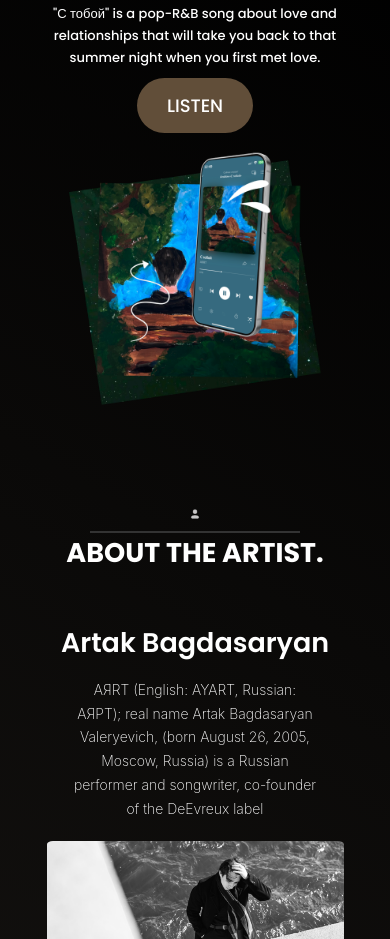
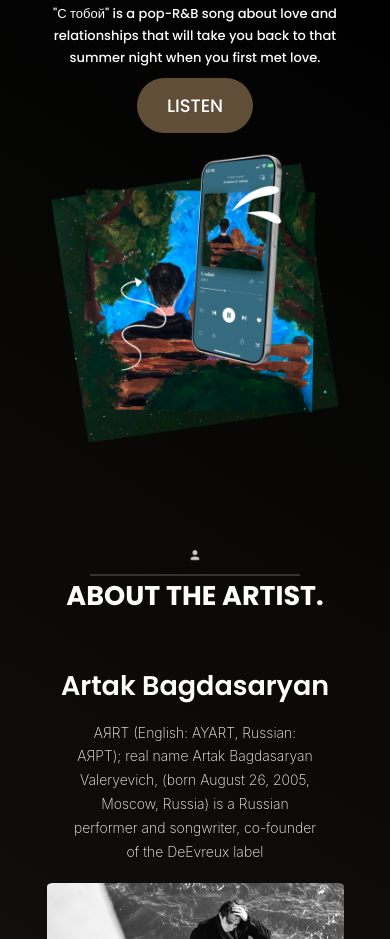
Before and after one commit to anorllondo/ayart, a plain HTML site: page index.html in a window 390 px wide. Shown: the part 1064-2003 px from the top of the page. Drawn offline with Linux system fonts and the light colour scheme.

Commit message:
Update style.css

```diff
--- a/style.css
+++ b/style.css
@@ -329,7 +329,8 @@ header nav ul li.btn a:hover {
     }
 
     .single {
-        max-width: 50%;
+        width: 40%;
+        max-width: 100%;
         transform: translateY(0);
     }
 }
@@ -340,7 +341,8 @@ header nav ul li.btn a:hover {
     }
 
     .single {
-        max-width: 60%;
+        width: 60%;
+        max-width: 100%;
     }
 
     .hero-info p {
@@ -350,7 +352,8 @@ header nav ul li.btn a:hover {
 
 @media (max-width: 500px) {
     .single {
-        max-width: 70%;
+        width: 80%;
+        max-width: 100%;
     }
 
     .hero-info h3 {
@@ -411,7 +414,8 @@ header nav ul li.btn a:hover {
     }
 
     .about-img {
-        max-width: 7%;
+        width: 7%;
+        max-width: 100%;
         height: auto;
         margin-bottom: -20px;
     }
@@ -425,7 +429,8 @@ header nav ul li.btn a:hover {
 @media (max-width: 769px) {
 
     .about-img {
-        max-width: 8%;
+        width: 8%;
+        max-width: 100%;
         height: auto;
         margin-bottom: -10px;
     }
@@ -436,10 +441,11 @@ header nav ul li.btn a:hover {
     }
 }
 
-@media (max-width: 420px) {
+@media (max-width: 500px) {
 
     .about-img {
-        max-width: 10%;
+        width: 11%;
+        max-width: 100%;
         height: auto;
         margin-bottom: -5px;
     }
```
